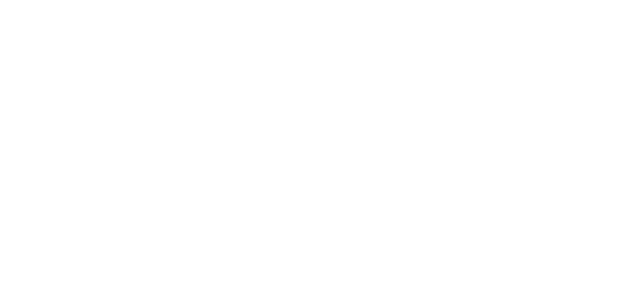
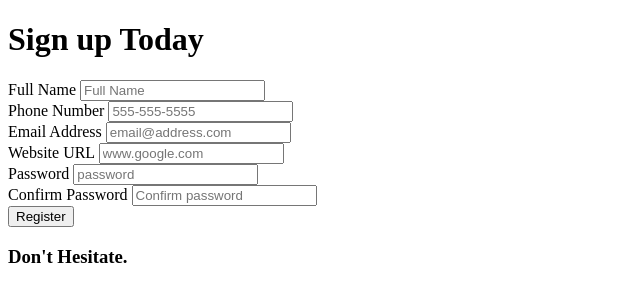
Before and after one commit to bolattt/form-validator, a plain HTML site: page index.html in a window 1280 px wide. Shown: the whole page, without its empty margins (0-640 px from the left). Drawn offline with Linux system fonts and the light colour scheme.

Commit message:
finished with html

```diff
--- a/index.html
+++ b/index.html
@@ -9,6 +9,47 @@
     <title>Form Validator</title>
 </head>
 <body>
+    <div class="container">
+        <h1>Sign up Today</h1>
+        <!-- Form -->
+        <form id='form'>
+            <!-- Full Name -->
+            <div class="form-group">
+                <label for="name">Full Name</label>
+                <input type="text" id='name' placeholder="Full Name">
+            </div>
+            <!-- Phone  -->
+            <div class="form-group">
+                <label for="phone">Phone Number</label>
+                <input type="tel" id="phone" placeholder='555-555-5555'>
+            </div>
+            <!-- Email -->
+            <div class="form-group">
+                <label for="email" >Email Address</label>
+                <input type="email" placeholder='email@address.com'>
+            </div>
+            <!-- Website URL -->
+            <div class="form-group">
+                <label for="website">Website URL</label>
+                <input type="url"  id="website" placeholder='www.google.com'>
+            </div>
+            <!-- Password -->
+            <div class="form-group">
+                <label for="password1">Password</label>
+                <input type="password" id='password1' placeholder='password'>
+            </div>
+            <!-- Confirm Password -->
+            <div class="form-group">
+                <label for="password2">Confirm Password</label>
+                <input type="passsword" id='password2' placeholder='Confirm password'>
+            </div>
+            <button type='submit'>Register</button>
+        </form>
+        <!-- Error / Success Message -->
+        <div class="message-container">
+            <h3 id='message'>Don't Hesitate.</h3>
+        </div>
 
+    </div>
 </body>
 </html>
```
